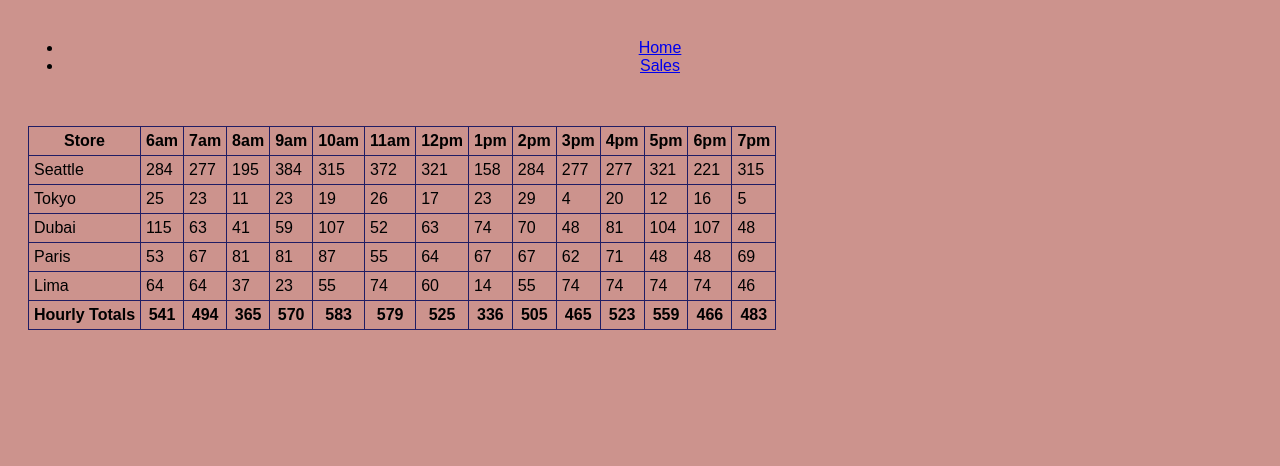
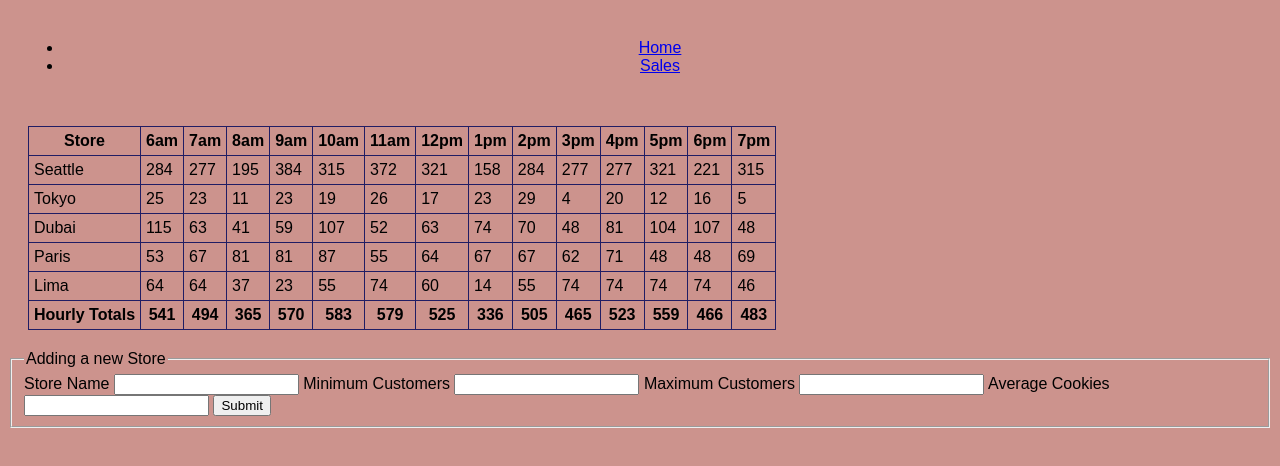
Before and after one commit to mdomeck/cookie-stand, a plain HTML site: page sales.html in a window 1280 px wide. Drawn offline with Linux system fonts and the light colour scheme.

Commit message:
form started

```diff
--- a/js/app.js
+++ b/js/app.js
@@ -56,10 +56,47 @@ function hourlyTotals() {
     theTotal += dubaiStore.hourlyStoreSales[i];
     theTotal += parisStore.hourlyStoreSales[i];
     theTotal += limaStore.hourlyStoreSales[i];
+    // theTotal += newStore.calculateHourlyCookieSales[i];
     hourlyCookiesArr.push(theTotal);
   }
   return hourlyCookiesArr;
 }
+
+// function hourlyTotals(){
+//   var hourlyCookiesArr = [];
+//   for (var i = 0; i < hoursOfOperation.length; i++) {
+//     var theTotal = 0;
+//     // document.create
+//     var tableCell = document.createElement('td');
+//     for (var j = 0; j < hourlyStoreSales.length; j++){
+//       theTotal+= hourlyStoreSales[j].totalHourlySales[i];
+//     }
+//     // theTotal += seattleStore.hourlyStoreSales[i];
+//     // theTotal += tokyoStore.hourlyStoreSales[i];
+//     // theTotal += dubaiStore.hourlyStoreSales[i];
+//     // theTotal += parisStore.hourlyStoreSales[i];
+//     // theTotal += limaStore.hourlyStoreSales[i];
+//     // hourlyCookiesArr.push(theTotal);
+//   }
+//   return hourlyCookiesArr;
+// }
+
+
+
+function addNewStore(newStore){
+  newStore.preventDefault();
+
+  var name = newStore.target.name.value;
+  var minCustomers = newStore.target.minCustomers.value;
+  var maxCustomers = newStore.target.maxCustomers.value;
+  var avgCookies = newStore.target.avgCookies.value;
+
+  var newStore = new Store (name, minCustomers, maxCustomers, avgCookies);
+  console.log(newStore);
+
+}
+
+addEventListener
 
 /*============New Constructor=================== */
 function CookieStore(name, minCustomers, maxCustomers, avgCookies, unorderedListTitle) {
@@ -69,6 +106,8 @@ function CookieStore(name, minCustomers, maxCustomers, avgCookies, unorderedList
   this.avgCookies = avgCookies;
   this.hourlyStoreSales = [];
   this.unorderedListTitle = unorderedListTitle;
+  // array.push(this);
+  // this.render();
 }
 
 CookieStore.prototype.calculateHourlyCookieSales = calculateHourlyCookieSales;
@@ -143,4 +182,8 @@ parisStore.calculateHourlyCookieSales();
 parisStore.renderSalesInTable();
 limaStore.calculateHourlyCookieSales();
 limaStore.renderSalesInTable();
+
+// newStore.calculateHourlyCookieSales();
+// newStore.renderSalesInTable();
+
 makeFooter();
--- a/sales.html
+++ b/sales.html
@@ -35,7 +35,26 @@
   <div id="LimaTitle"></div>
   <ul id="Lima"></ul>
 
+  <form id="newStore">
+    <fieldset>
+      <legend>Adding a new Store</legend>
 
+<label for="name">Store Name</label>
+<input type="text" name='name'>
+
+<label for="minCustomers">Minimum Customers</label>
+<input type="text" name='minCustomers'>
+
+<label for="maxCustomers">Maximum Customers</label>
+<input type="text" name='maxCustomers'>
+
+<label for="AvgCookies">Average Cookies</label>
+<input type="text" name='AvgCookies'>
+
+<button>Submit</button>
+
+    </fieldset>
+  </form>
 
 
   <script src="js/app.js"></script>
```
